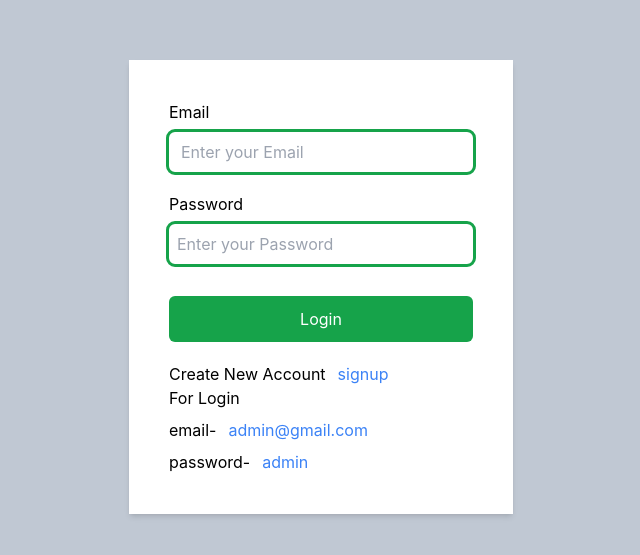
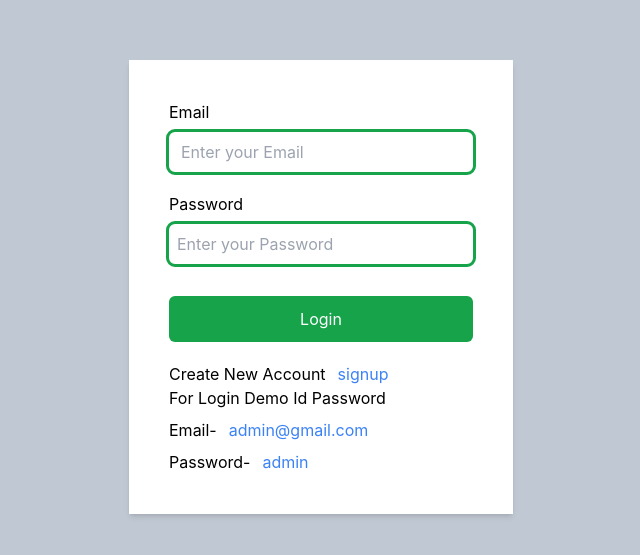
Before and after one commit to qamarali205/WhatsAppClone, a React (Create React App) app in the folder client/: page /login in a window 1280 px wide. Shown: the part 113-668 px from the top of the page, without its empty margins (319-959 px from the left). Built offline with nearby package versions, Linux system fonts and the light colour scheme.

Commit message:
Update Login.jsx

```diff
--- a/client/src/components/Registration/Login.jsx
+++ b/client/src/components/Registration/Login.jsx
@@ -98,13 +98,13 @@ const Login = () => {
             signup
           </p>
         </div>
-        <h3>For Login</h3>
+        <h3>For Login Demo Id Password</h3>
         <div className="flex space-x-3 item-center mt-2">
-          <p className="">email-</p>
+          <p className="">Email-</p>
           <p className="text-blue-500 hover:text-blue-800">admin@gmail.com</p>
         </div>
         <div className="flex space-x-3 item-center mt-2">
-          <p className="">password-</p>
+          <p className="">Password-</p>
           <p className="text-blue-500 hover:text-blue-800">admin</p>
         </div>
       </div>
```
